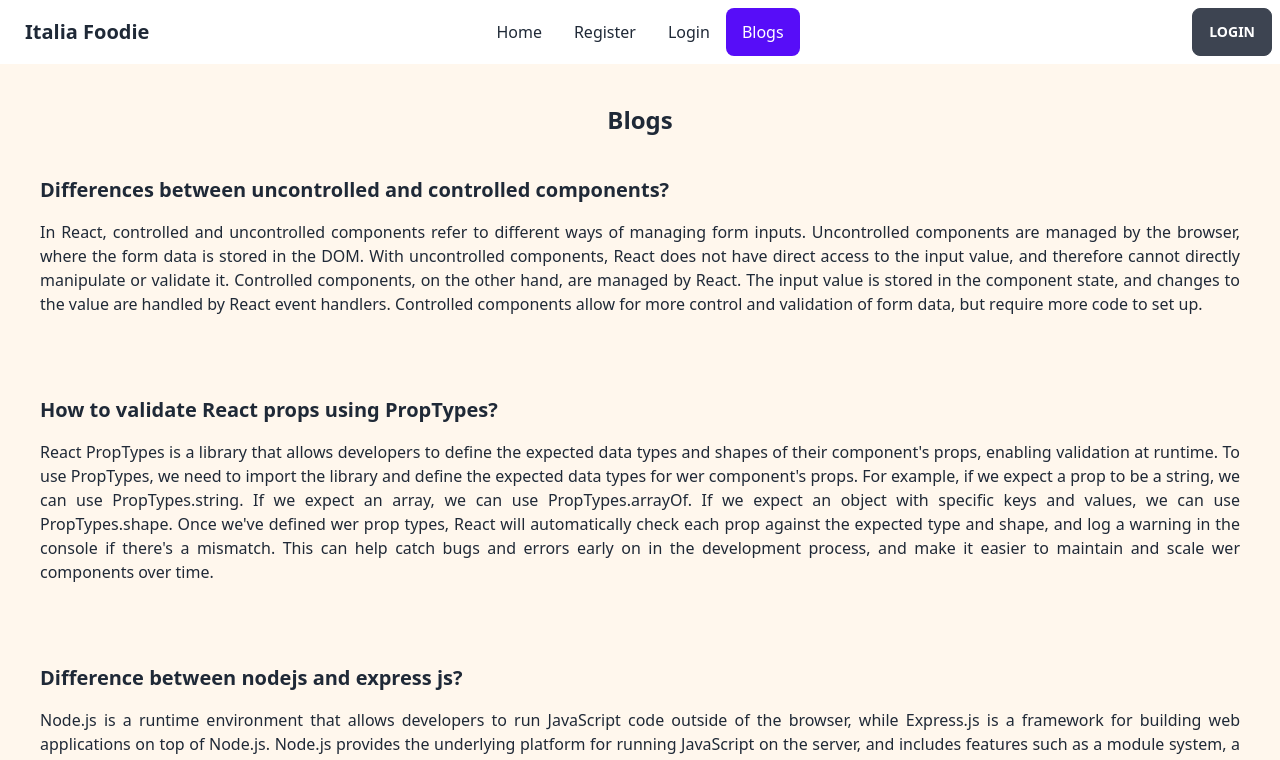
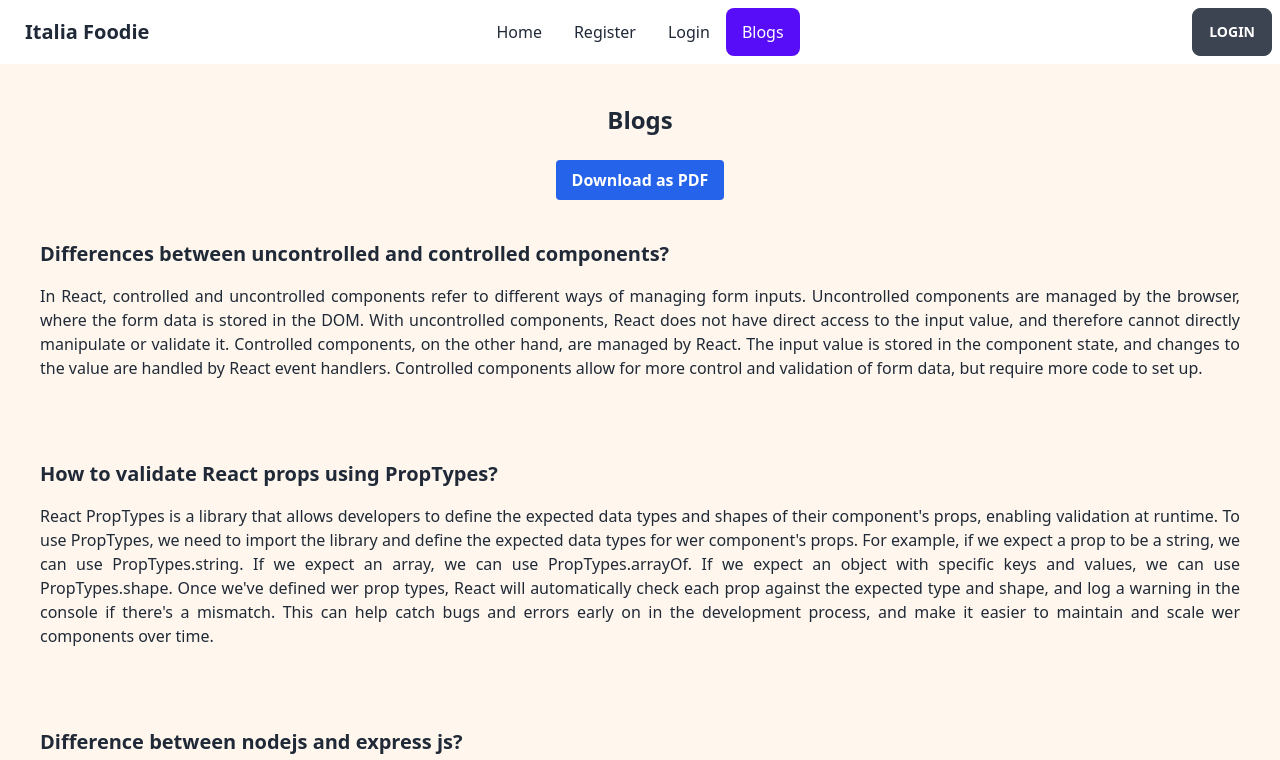
Before and after one commit to mehedi9868/italia-foodie, a React (Vite) app: page /blogs in a window 1280 px wide. Shown: the top 760 px of the page. Built offline with nearby package versions, Linux system fonts and the light colour scheme; no server answers.

Commit message:
blog download as pdf added

```diff
--- a/package.json
+++ b/package.json
@@ -12,6 +12,7 @@
   "dependencies": {
     "daisyui": "^2.51.6",
     "firebase": "^9.21.0",
+    "jspdf": "^2.5.1",
     "localforage": "^1.10.0",
     "match-sorter": "^6.3.1",
     "react": "^18.2.0",
--- a/src/components/Blogs/Blogs.jsx
+++ b/src/components/Blogs/Blogs.jsx
@@ -1,11 +1,24 @@
 /* eslint-disable react/no-unescaped-entities */
 /* eslint-disable no-unused-vars */
 import React from 'react';
+import jsPDF from 'jspdf';
 
 const Blogs = () => {
+    const downloadPdf = () => {
+        const doc = new jsPDF();
+        const blogsText = document.querySelector('#blogs').textContent;
+        doc.text(blogsText, 10, 10);
+        doc.save('blogs.pdf');
+    }
+
     return (
-        <div className='bg-orange-50'>
+        <div className='bg-orange-50' id='blogs'>
             <h1 className='text-2xl font-bold text-center pt-10'>Blogs</h1>
+            <div className='text-center mt-6'>
+                <button className='bg-blue-600 hover:bg-blue-800 text-white font-bold py-2 px-4 rounded' onClick={downloadPdf}>
+                    Download as PDF
+                </button>
+            </div>
             <div className='p-10'>
                 <h2 className='text-xl font-bold mb-4'>Differences between uncontrolled and controlled components?</h2>
                 <p className='text-justify'>In React, controlled and uncontrolled components refer to different ways of managing form inputs.
```
Also changed, not shown: 1 other file (tests, documents, lock files or other folders).
